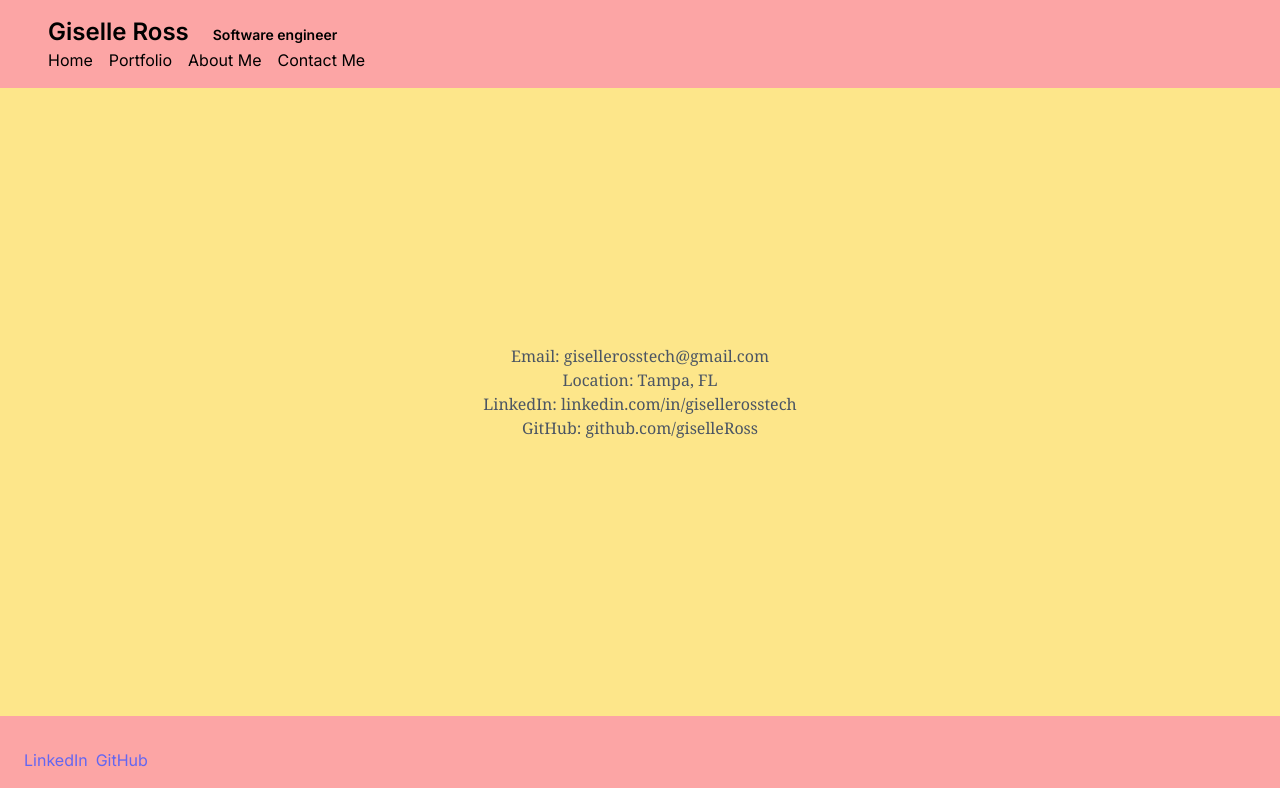
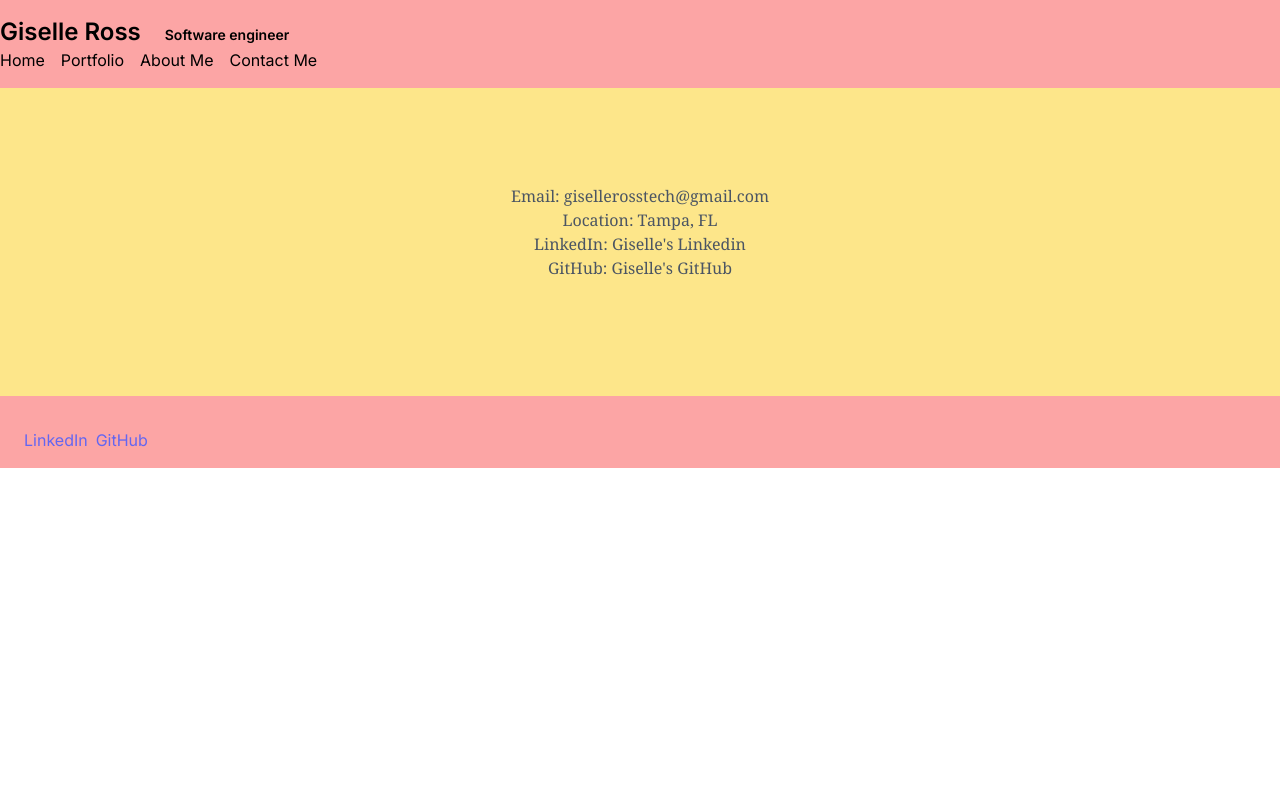
Before and after one commit to giselleRoss/Portfoli2, a Next.js app: page /contactMe in a window 1280 px wide. Built offline with nearby package versions, Linux system fonts and the light colour scheme.

Commit message:
Update background color

```diff
--- a/app/components/Header.js
+++ b/app/components/Header.js
@@ -57,8 +57,8 @@ const Header = () => {
     };
   }, []);
   return (
-    <div className="py-4 px-12 flex flex-wrap justify-between items-center bg-red-300">
-      <div className="flex flex-col">
+    <div className="py-4 flex flex-wrap justify-between items-center bg-red-300">
+      <div className="flex flex-col w-full">
         <Link href="/">
           <span className="text-black text-2xl font-semibold mb-2">Giselle Ross</span>
           <span className="text-black text-sm font-semibold py-4 px-6">Software engineer</span>
--- a/app/components/contactme.js
+++ b/app/components/contactme.js
@@ -4,21 +4,21 @@ import Link from "next/link";
 export default function Contact() {
   return (
       <>
-      <section className="bg-amber-200 sm:text-center md:max-xl:flex p-60 font-serif text-gray-600 body-font relative">
-        <div className=" py-4 px-6 flex flex-col items-center justify-center">
+        <section className="bg-amber-200 sm:text-center md:max-xl:flex p-8 md:p-16 lg:p-20 font-serif text-gray-600 body-font relative">
+          <div className="py-4 px-6 flex flex-col items-center justify-center">
             <div style={{ textAlign: "center", marginBottom: "20px" }}>
               <p>Email: gisellerosstech@gmail.com</p>
               <p>Location: Tampa, FL</p>
               <p>
                 LinkedIn:{" "}
                 <Link href="https://www.linkedin.com/in/gisellerosstech">
-                linkedin.com/in/gisellerosstech
+                  Giselle's Linkedin
                 </Link>
               </p>
               <p>
                 GitHub:{" "}
                 <Link href="https://github.com/giselleRoss">
-                github.com/giselleRoss
+                  Giselle's GitHub
                 </Link>
               </p>
             </div>
```
Lines whose indentation alone changed are shown as unchanged.
